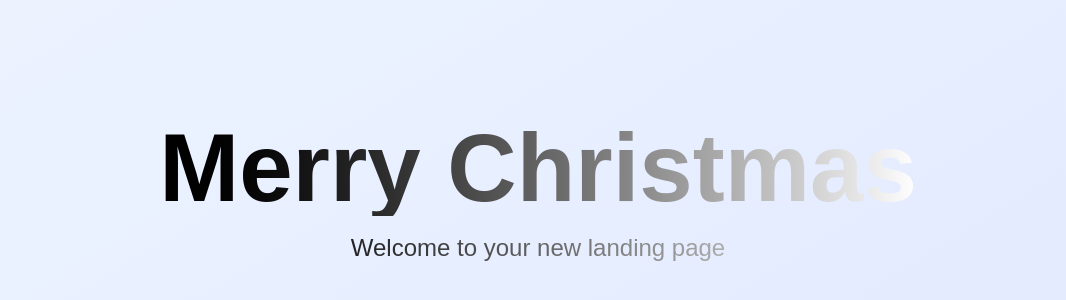
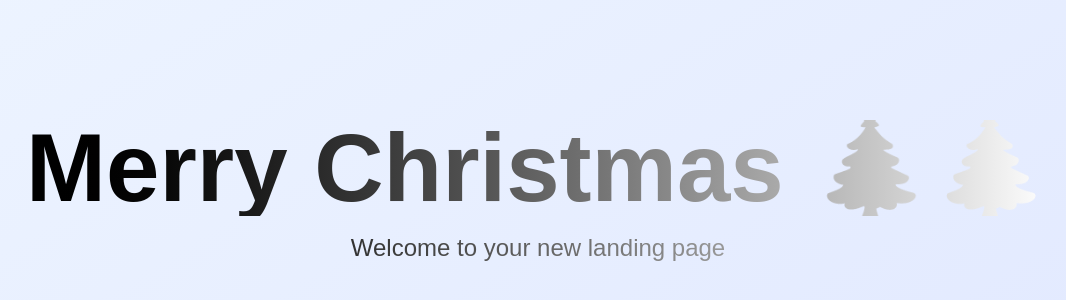
Before and after one commit to ns-test-org/ai-conflicts-resolve-testing-02, a Next.js app in the folder packages/ai-conflicts-resolve-testing-02/: page / in a window 1280 px wide. Shown: the part 208-508 px from the top of the page, without its empty margins (102-1168 px from the left). Built offline with nearby package versions, Linux system fonts and the light colour scheme.

Commit message:
AI chat session: Updated code and files

```diff
--- a/packages/ai-conflicts-resolve-testing-02/src/app/page.tsx
+++ b/packages/ai-conflicts-resolve-testing-02/src/app/page.tsx
@@ -3,7 +3,7 @@ export default function Landing() {
     <div className="min-h-screen w-full flex items-center justify-center bg-gradient-to-br from-blue-50 to-indigo-100">
       <div className="text-center px-6">
         <h1 className="text-6xl md:text-8xl font-bold mb-4 bg-gradient-to-r from-black to-white bg-clip-text text-transparent">
-          Merry Christmas
+          Merry Christmas 🎄🎄
         </h1>
         <p className="text-xl md:text-2xl bg-gradient-to-r from-black to-white bg-clip-text text-transparent">
           Welcome to your new landing page
```
